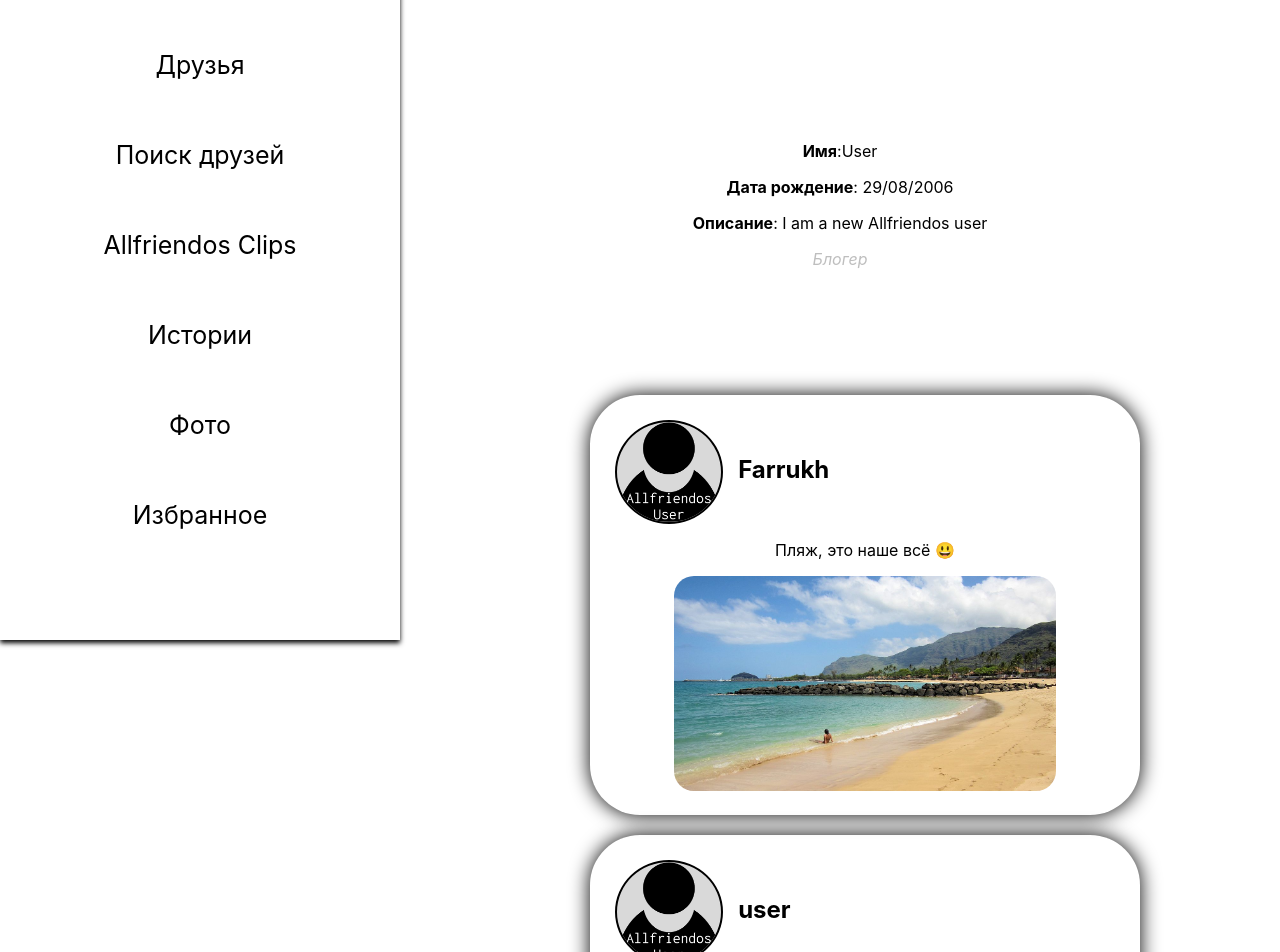
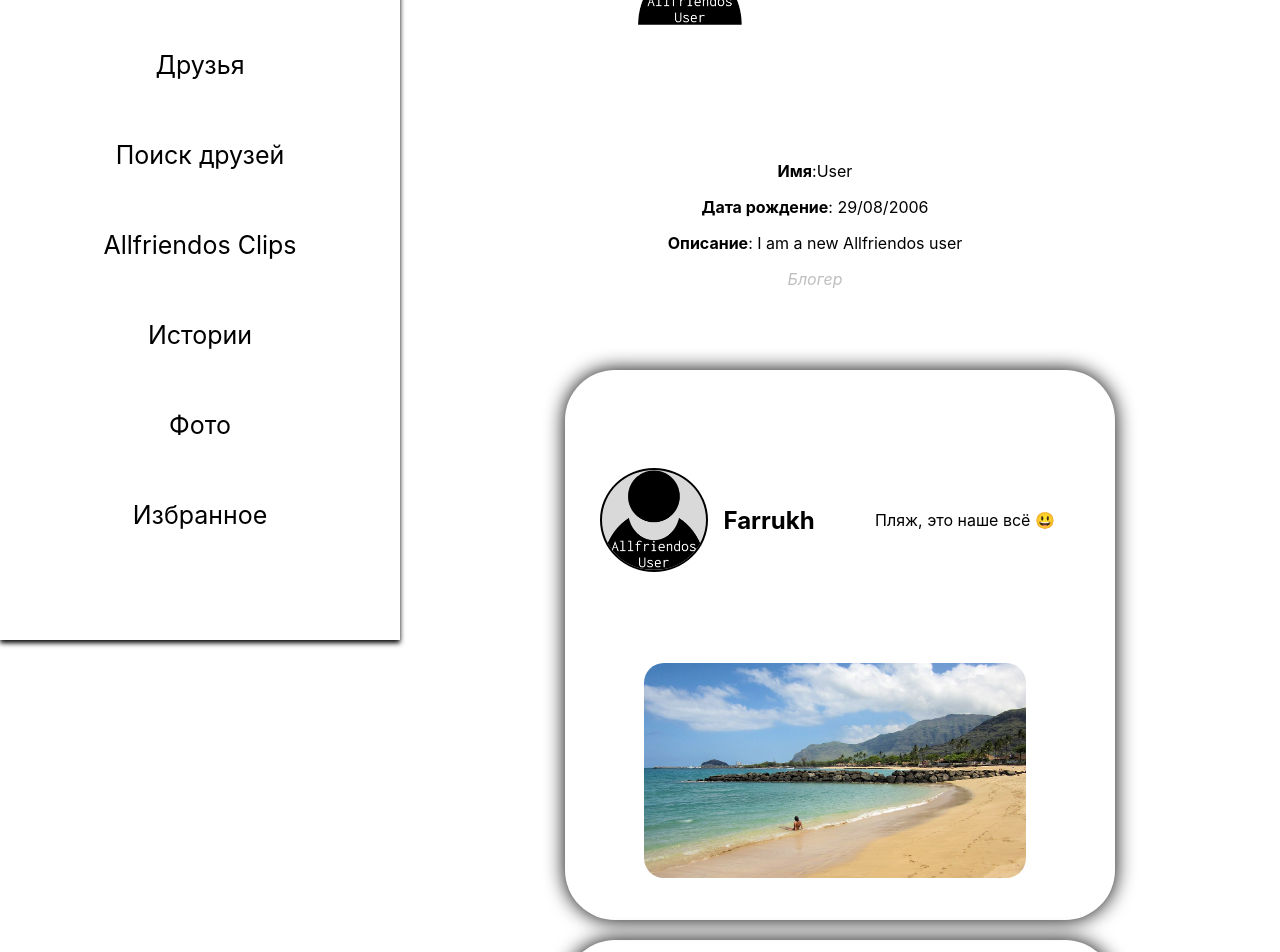
Before and after one commit to FarrukhGames/Alfriendos, a React (Create React App) app: page /profile in a window 1280 px wide. Shown: the part 320-1272 px from the top of the page. Built offline with nearby package versions, Linux system fonts and the light colour scheme.

Commit message:
Исправили ошибку: добавили key prop в messages

```diff
--- a/src/App.css
+++ b/src/App.css
@@ -36,17 +36,11 @@ img {
     height: 100%;
 }
 
-.publication-user-photo {
-    margin: 0;
-    background-color: #D9D9D9;
-    border: 2px solid black;
-    border-radius: 100%;
-}
-
 .message {
     margin-left: auto;
     margin-right: auto;
-    width: 500px;
+    width: 90%;
+    height: 74vh;
     padding: 25px;
     border-radius: 50px;
     box-shadow: 0px 0px 20px black;
@@ -54,19 +48,29 @@ img {
     margin-top: 25px;
 }
 
+.names {
+    display: flex;
+    flex-direction: column;
+}
+
+
 .message p, .message h1 {
     display: inline-block;
 }
 
 .profile {
+    margin-left: auto;
+    margin-right: auto;
+}
+
+.profile-info {
     text-align: center;
     margin-top: 20px;
-    margin-left: auto;
-    margin-right: auto;
     width: 500px;
-    padding-top: 25px;
     border-radius: 50px;
 	display: grid;
+    justify-items: center;
+    align-items: center;
 	grid-template-columns: 50% 50%;
 	grid-template-rows: 250px 250px;
 }
@@ -79,19 +83,38 @@ img {
     display: flex;
 }
 
-.publication-user h1 {
-    padding: 15px;
-}
 
 .publication {
     margin-top: 20px;
     margin-left: auto;
     margin-right: auto;
     width: 500px;
-    height: 370px;
     padding: 25px;
     box-shadow: 0px 0px 20px black;
     border-radius: 50px;
+	display: grid;
+    justify-items: center;
+    align-items: center;
+	grid-template-columns: 50% 50%;
+	grid-template-rows: 250px 250px;
+}
+
+.publication-user h1 {
+    padding: 15px;
+    margin-top: auto;
+    margin-bottom: auto;
+}
+
+.publication p {
+    margin-top: auto;
+    margin-bottom: auto;
+}
+
+.publication-user-photo {
+    margin: 0;
+    background-color: #D9D9D9;
+    border: 2px solid black;
+    border-radius: 100%;
 }
 
 .biography {
@@ -101,9 +124,9 @@ img {
 
 .publication-image {
     display: block;
-    margin: 0 auto;
     height: 215px;
     border-radius: 20px;
+    margin-left: 240px;
 }
 
 a {
@@ -136,3 +159,18 @@ a:hover {
     color: white;
     background-color: #c3bfbf;
 }
+
+.error {
+    text-align: center;
+    margin-left: auto;
+    margin-right: auto;
+    margin-top: 250px;
+}
+
+.error-number {
+    font-size: 50px;
+}
+
+.error-cause {
+    font-size: 30px;
+}
--- a/src/App.js
+++ b/src/App.jsx
@@ -4,9 +4,20 @@ import Navigation from './components/Navigation';
 import Posts from './components/Posts';
 import Messages from './components/Messages';
 import Profile from './components/Profile';
+import Error from './components/Error';
 import {Route, Routes} from 'react-router-dom';
 
-function App() {
+const App = () => {
+  let numbers = [1, 2, 3, 4, 5];
+  // let numbers2 = [];
+  // numbers.forEach((number ,i) => {
+  //   // numbers2[i] = number + 1;
+  //   numbers2.push(number * 2)
+  // });
+  let numbers2 = numbers.map((number) => {
+    return number * 2;
+  });
+  console.log(numbers2);
   return (
     <>
       <Header/>
@@ -16,7 +27,7 @@ function App() {
           <Route path="/messages" element={<Messages/>}/>
           <Route path="/posts" element={<Posts/>}/>
           <Route path="/profile" element={<Profile/>}/>
-          <Route path="/*" element={<h1>error 404</h1>}/>
+          <Route path="/*" element={<Error/>}/>
         </Routes>
       </main>
     </>
--- /dev/null
+++ b/src/components/Error.js
@@ -0,0 +1,10 @@
+const Error = () => {
+    return (
+        <div className="error">
+            <h1 className="error-number">Error 404</h1>
+            <p className="error-cause">This site does not exist ☹</p>
+        </div>
+    );
+}
+
+export default Error;
--- a/src/components/Message.js
+++ b/src/components/Message.js
@@ -1,8 +1,8 @@
 const Message = (props) => {
     return (
         <div className="message-user">
-            <h1>{props.userName ? props.userName : "user"} :</h1>
-            <p>{props.message ? props.message : "message"}</p>
+            <h1>{props.userName ? props.userName : "user"}</h1>
+            <p>{props.message ? props.message : ": message"}</p>
         </div>
     );
 }
--- a/src/components/Messages.js
+++ b/src/components/Messages.js
@@ -1,10 +1,20 @@
 import Message from './Message';
 const Messages = (props) => {
+    let messages = [
+        {userName: "Farrukh", message: ": Пляж, это наше всё 😃", id: 1},
+        {userName: "Mojang", message: ": Minecraft 1.20.0 скоро выйдет", id: 2},
+        {userName: "Roblox", message: ": Мы блокируем игру так как нас взломали :(", id: 3}
+    ];
     return (
         <section className="message">
-            <Message userName="Farrukh" message="Пляж, это наше всё 😃"/>
-            <Message/>
-            <Message/>
+            <div className='names'>
+                <button><Message userName="Farrukh"/></button>
+                <button><Message/></button>
+                <button><Message/></button>
+            </div>
+            {messages.map((element) => {
+                return <Message userName={element.userName} message={element.message} key={element.id}/>
+            })}
 			<textarea></textarea>
             <br/>
             <button>Отправить</button>
--- a/src/components/Posts.js
+++ b/src/components/Posts.js
@@ -1,10 +1,19 @@
 import Publication from './Publication';
 import image from '../images/plage.jpg';
 const Posts = () => {
+    let publications = [
+        {userName: "Farrukh", text: "Пляж, это наше всё 😃", img: image},
+        {userName: "Leo Messi", text: "I WON THE WORLD CUP!!!" , img: image},
+        {userName: "Elon Musk", text: "Я купил планету земля", img: image}
+    ];
     return (
         <section className="posts">
-            <Publication userName="Farrukh" text="Пляж, это наше всё 😃" img={image}/>
-            <Publication/>
+            {/* <Publication userName={publications[0].userName} text={publications[0].text} img={publications[0].img}/>
+            <Publication userName={publications[1].userName} text={publications[1].text} img={publications[1].img}/>
+            <Publication userName={publications[2].userName} text={publications[2].text} img={publications[2].img}/> */}
+            {publications.map((element) => {
+                return <Publication userName={element.userName} text={element.text} img={element.img}/>
+            })}
         </section>
     );
 }
--- a/src/components/Profile.js
+++ b/src/components/Profile.js
@@ -1,16 +1,9 @@
-import photo from '../images/profilimage.png';
 import Posts from './Posts';
+import ProfileInfo from './ProfileInfo';
 const profile = () => {
     return (
         <div className="profile">
-            <img className="photo" src={photo}/>
-            <h1 className="name">User</h1>
-            <div className="user">
-                <p><b>Имя</b>:User</p>
-                <p><b>Дата рождение</b>: 29/08/2006</p>
-                <p><b>Описание</b>: I am a new Allfriendos user</p>
-                <p className="biography">Блогер</p>
-            </div>
+            <ProfileInfo/>
             <Posts/>
         </div>
     );
--- /dev/null
+++ b/src/components/ProfileInfo.js
@@ -0,0 +1,17 @@
+import photo from '../images/profilimage.png';
+const ProfileInfo = () => {
+    return (
+        <div className="profile-info">
+            <img className="photo" src={photo}/>
+            <h1 className="name">User</h1>
+            <div className="user">
+                <p><b>Имя</b>:User</p>
+                <p><b>Дата рождение</b>: 29/08/2006</p>
+                <p><b>Описание</b>: I am a new Allfriendos user</p>
+                <p className="biography">Блогер</p>
+            </div>
+        </div>
+    )
+}
+
+export default ProfileInfo;
```
